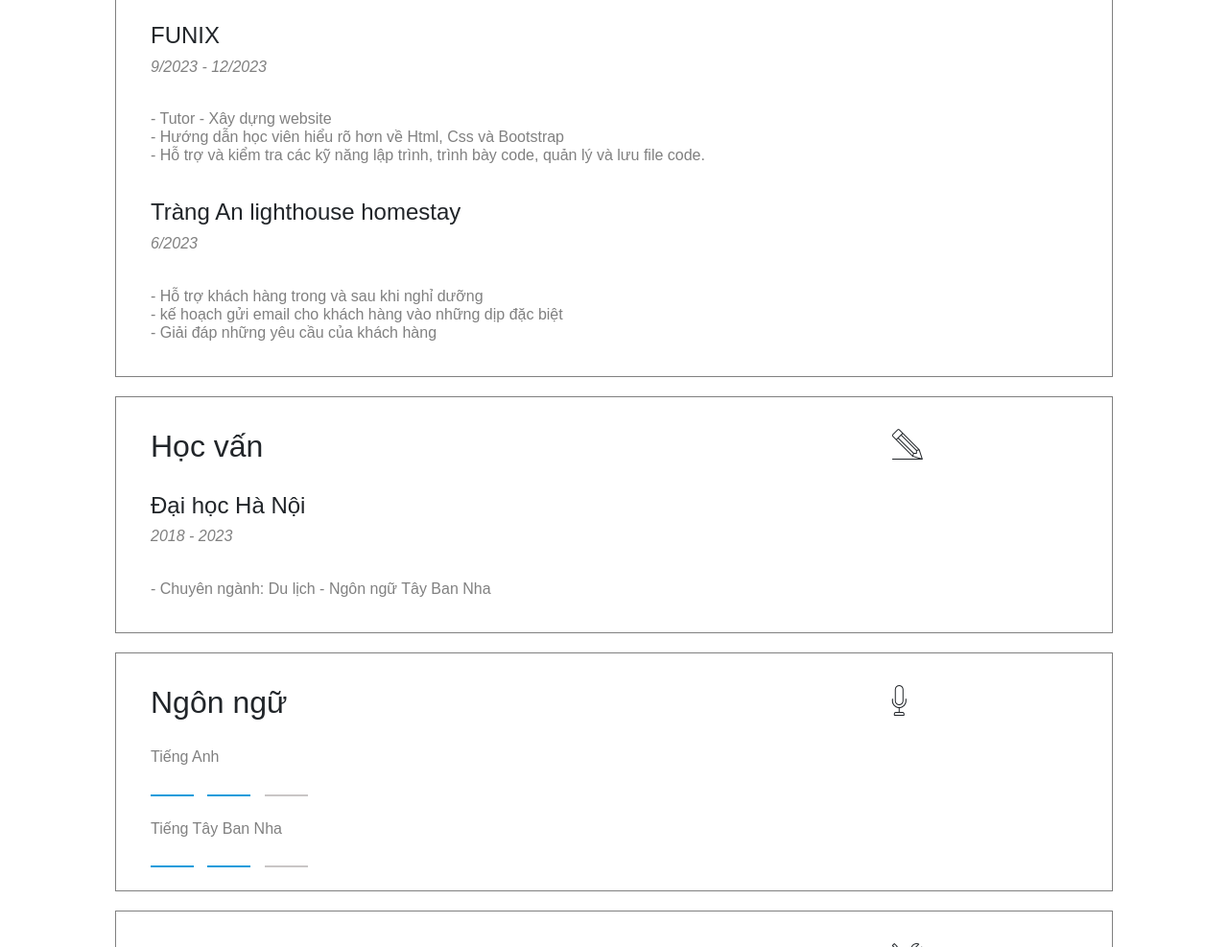
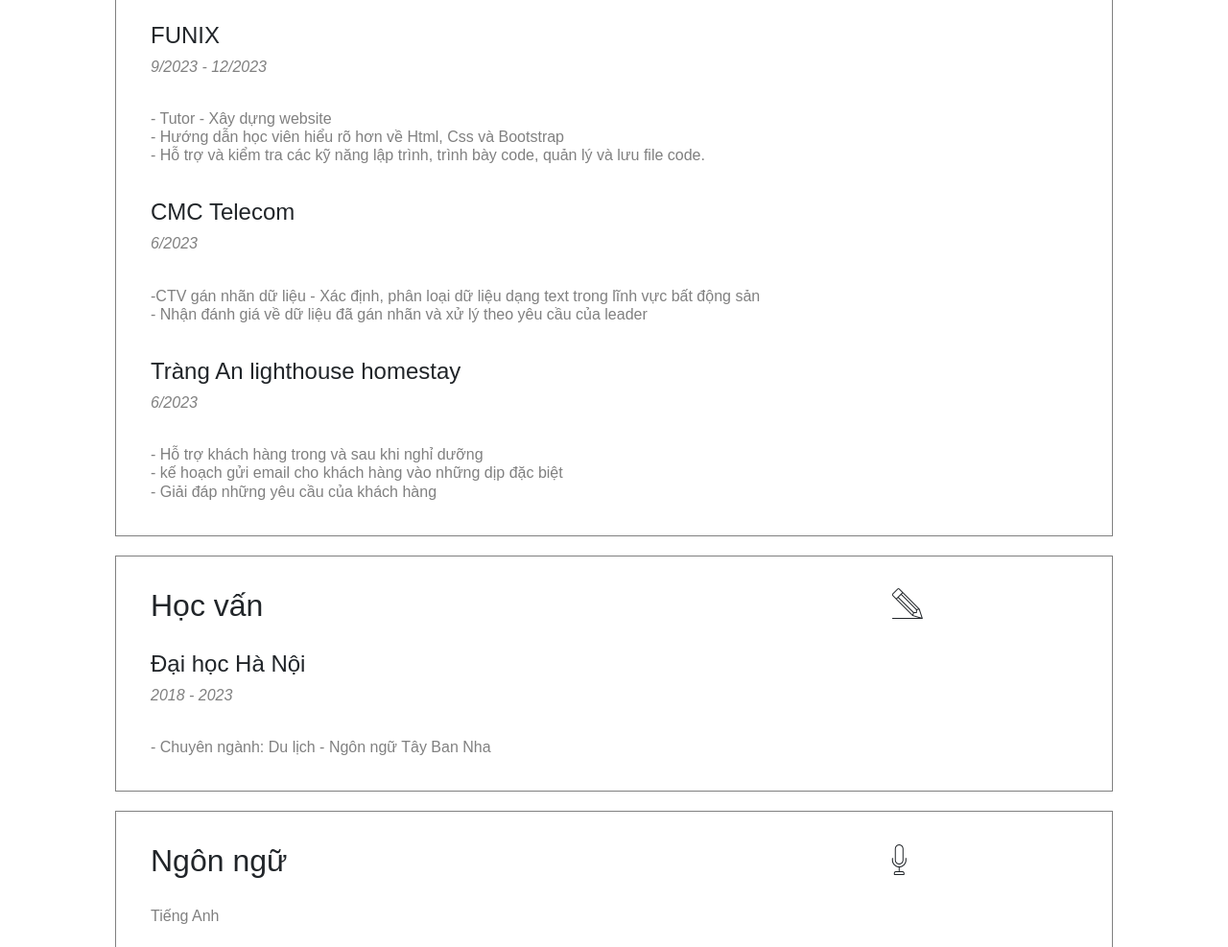
Before and after one commit to abventure/Website_CV_DTKD, a plain HTML site: page index.html in a window 1280 px wide. Shown: the part 981-1968 px from the top of the page at 96% size. Drawn offline with nearby package versions, Linux system fonts and the light colour scheme.

Commit message:
Update index.html

```diff
--- a/index.html
+++ b/index.html
@@ -131,6 +131,17 @@
                     - Tutor - Xây dựng website<br />- Hướng dẫn học viên hiểu rõ
                     hơn về Html, Css và Bootstrap<br />- Hỗ trợ và kiểm tra các
                     kỹ năng lập trình, trình bày code, quản lý và lưu file code.
+                  </p>
+                </div>
+                 <div class="text">
+                  <h4>CMC Telecom </h4>
+                  <p><i>6/2023</i></p>
+                  <br />
+                  <p>
+
+                    -CTV gán nhãn dữ liệu - Xác định, phân loại dữ liệu dạng text trong lĩnh vực bất động sản
+ <br />
+                    - Nhận đánh giá về dữ liệu đã gán nhãn và xử lý theo yêu cầu của leader
                   </p>
                 </div>
                 <div class="text">
```
